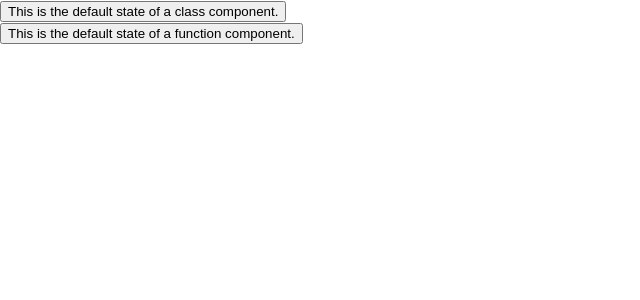
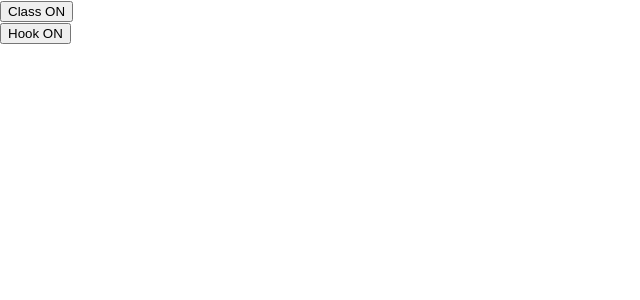
Before and after one commit to szylwythot/w14-react-practices, a React (Create React App) app: page / in a window 1280 px wide. Shown: the top 300 px of the page, without its empty margins (0-640 px from the left). Built offline with nearby package versions, Linux system fonts and the light colour scheme.

Commit message:
class and hook works

```diff
--- a/src/component/ButtonWithClass.jsx
+++ b/src/component/ButtonWithClass.jsx
@@ -5,19 +5,29 @@ class ButtonWithClass extends Component {
     constructor(){
         super();
         this.state = {
-            key1 : "This is the default state of a class component."
-        }
-        console.log("hello");
+            key1 : "Class ON"
+        };
+
+        // this.handleClick = () => {
+        //     this.setState({key1 : this.key1 === "Class ON" ? "Class OFF" : "Class ON"});
+        //     // this.setState(prevState => {
+        //         //     console.log(prevState.key1);
+        //         //         let text = prevState.key1 = "Class ON" ? "Class OFF" : "Class ON";
+        //         //         return {key1 : text};
+        //         //     }
+        //         // );
+        //     }
     }
 
     render() {
         return (
             <div>
-                <button onclick="activateLasers()">
+                <button onClick={() => this.setState(() => { return {key1 : "Class off"}; })}>
                     {this.state.key1}
                 </button>
             </div>
         );
     }
 }
+
  export default ButtonWithClass
--- a/src/component/ButtonWithHook.jsx
+++ b/src/component/ButtonWithHook.jsx
@@ -1,18 +1,22 @@
 import React, { useState } from 'react';
 
 function ButtonWithHooks() {
-    const [key1, setKey1] =  useState("This is the default state of a function component.")
+    const [key1, setKey1] =  useState("Hook ON");
+
+
+    function handleClick(){
+        setKey1(key1 === "Hook ON" ? "Hook OFF" : "Hook ON");
+
+    }
+
     return (
         <div>
-        <button onclick="activateLasers()">
+            <button onClick={handleClick}>
                 {key1}
             </button>
         </div>
     );
 }
 
-function setKey1(){
-
-}
 
 export default ButtonWithHooks
```
Lines whose indentation alone changed are shown as unchanged.
